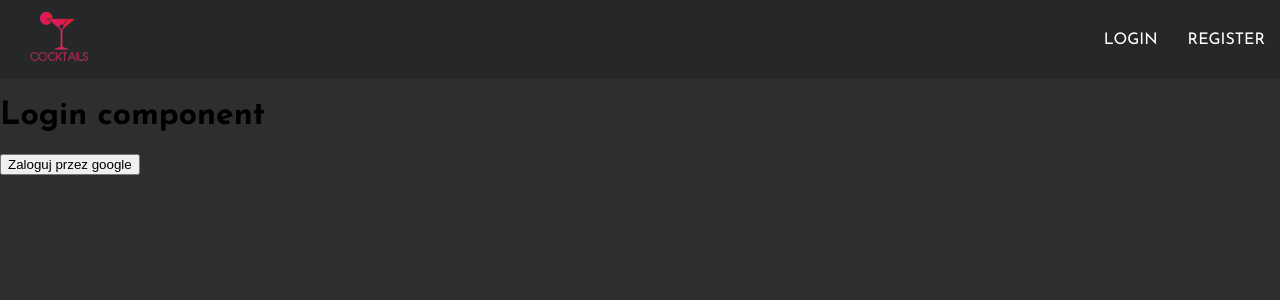
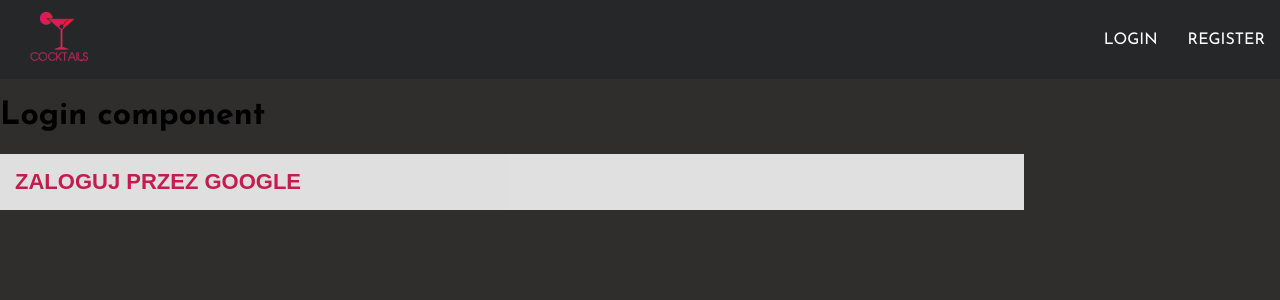
Before and after one commit to RobertJaskolski/TheCocktailApp, a React (Create React App) app in the folder client/: page /login in a window 1280 px wide. Shown: the top 300 px of the page. Built offline with nearby package versions, Linux system fonts and the light colour scheme; no server answers.

Commit message:
Edit Button styles and component

```diff
--- a/client/src/components/form/Button.js
+++ b/client/src/components/form/Button/index.js
@@ -1,5 +1,5 @@
 import React from 'react';
-
+import './styles.scss';
 function Button({ children, ...otherProps }) {
   return <button {...otherProps}>{children}</button>;
 }
--- /dev/null
+++ b/client/src/components/form/Button/styles.scss
@@ -0,0 +1,29 @@
+@import '../../../colors';
+button {
+  border: none;
+  font-size: 22px;
+  padding: 15px;
+  text-transform: uppercase;
+  background-color: white;
+  color: $lightRed;
+  font-weight: 600;
+  transition: opacity 300ms ease-in-out;
+  opacity: 0.85;
+  width: 80%;
+  display: flex;
+  justify-content: flex-start;
+  align-items: center;
+  margin-bottom: 15px;
+  &:hover {
+    opacity: 1;
+    cursor: pointer;
+  }
+  img {
+    margin-right: 10px;
+    width: 30px;
+    height: 30px;
+  }
+  p {
+    text-align: center;
+  }
+}
```
